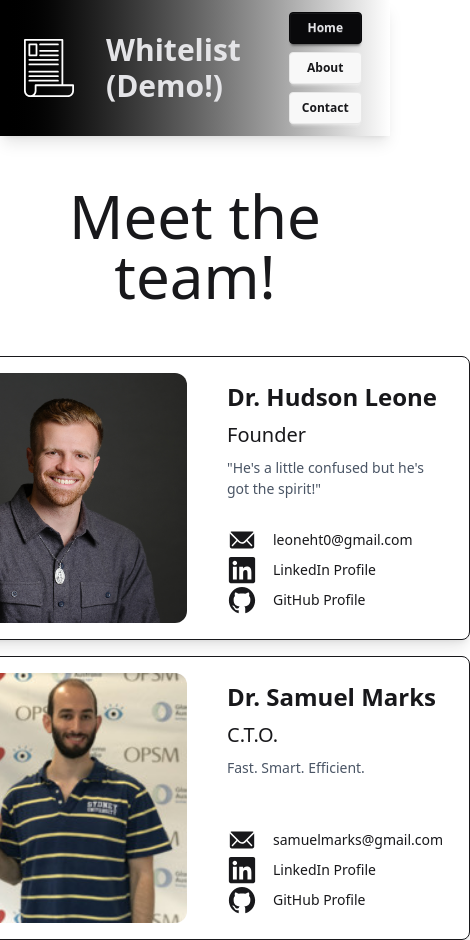
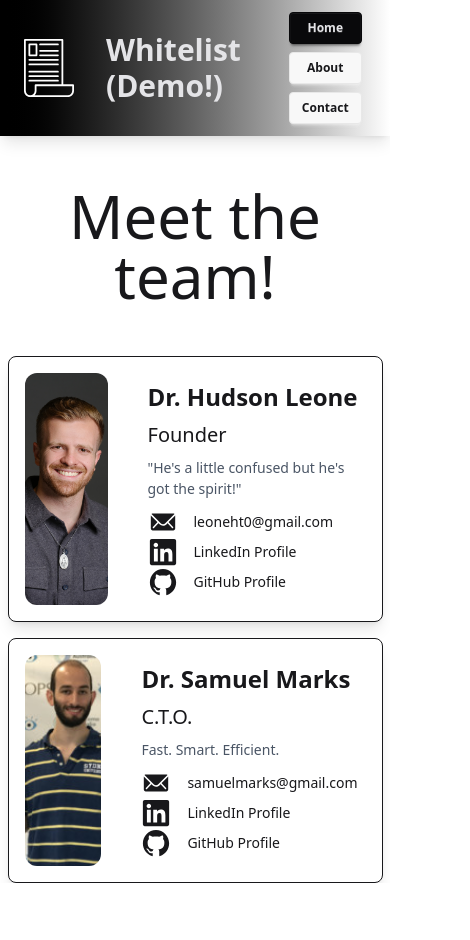
Before and after one commit to FalafelGood/Whitelist-Web, a React (Vite) app: page /contact in a window 390 px wide. Shown: the whole page, 470 px wide, since content can reach past the window. After the commit the page ends 883 px from the top, so only its background shows below. Built offline with nearby package versions, Linux system fonts and the light colour scheme.

Commit message:
made contact page mobile friendly

```diff
--- a/src/components/ContactCard.jsx
+++ b/src/components/ContactCard.jsx
@@ -4,8 +4,8 @@ import { IoLogoGithub } from "react-icons/io";
 
 function ContactCard({name, photo, title, blurb, email, linkedin, github}) {
   return (
-    <div className="card card-side bg-base-100 w-[550px] shadow-lg border border-width-1">
-      <figure>
+    <div className="card card-side bg-base-100 w-1/2 max-w-[550px] min-w-[375px] shadow-lg border border-width-1">
+      <figure className="">
         <div className="avatar">
           <div className="w-[250px] rounded-xl m-4">
             <img src={photo} />
@@ -14,7 +14,7 @@ function ContactCard({name, photo, title, blurb, email, linkedin, github}) {
       </figure>
 
       <div className="card-body">
-        <h2 className="card-title text-2xl">{name}</h2>
+        <h2 className="card-title text-2xl text-nowrap">{name}</h2>
         <h3 className="text-xl">{title}</h3>
         <p className="w-[200px] text-gray-600">
           {blurb}
```
